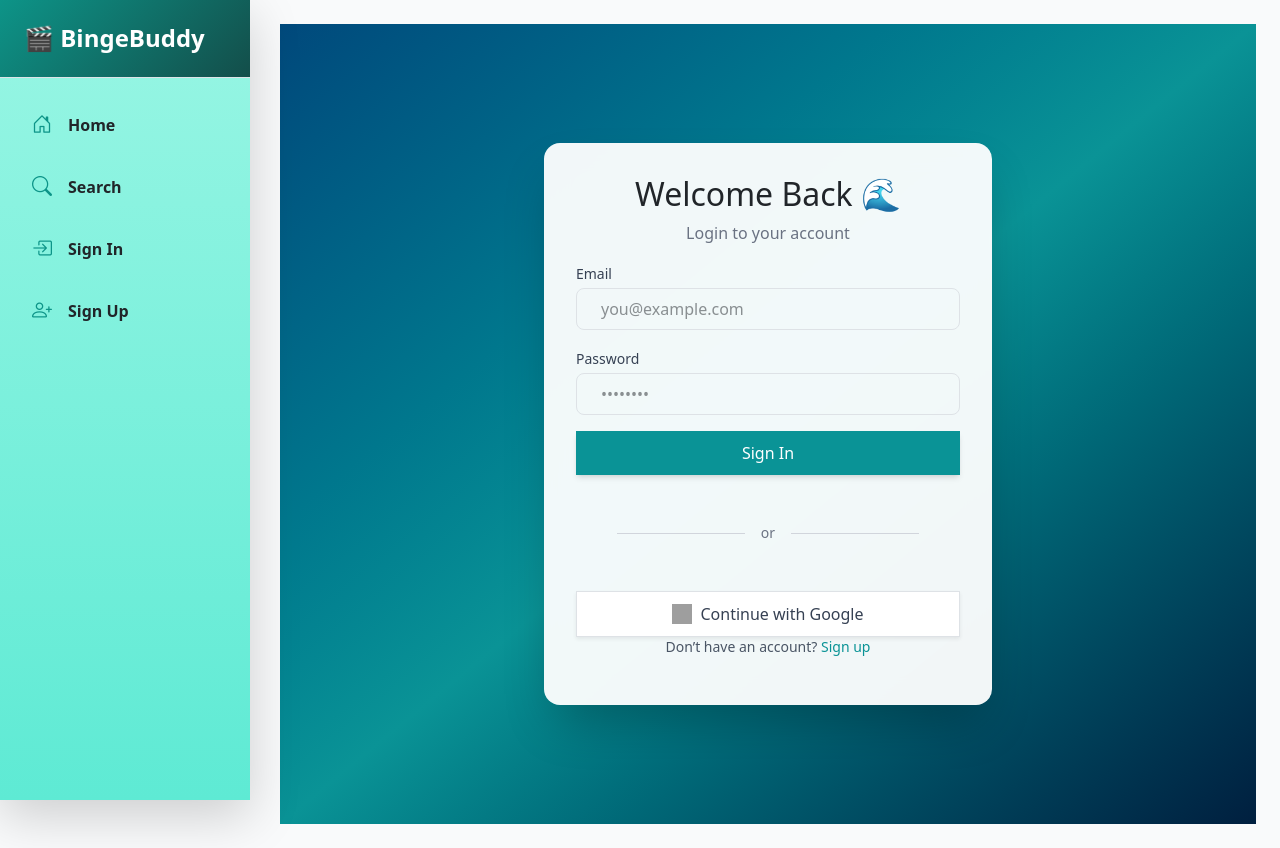
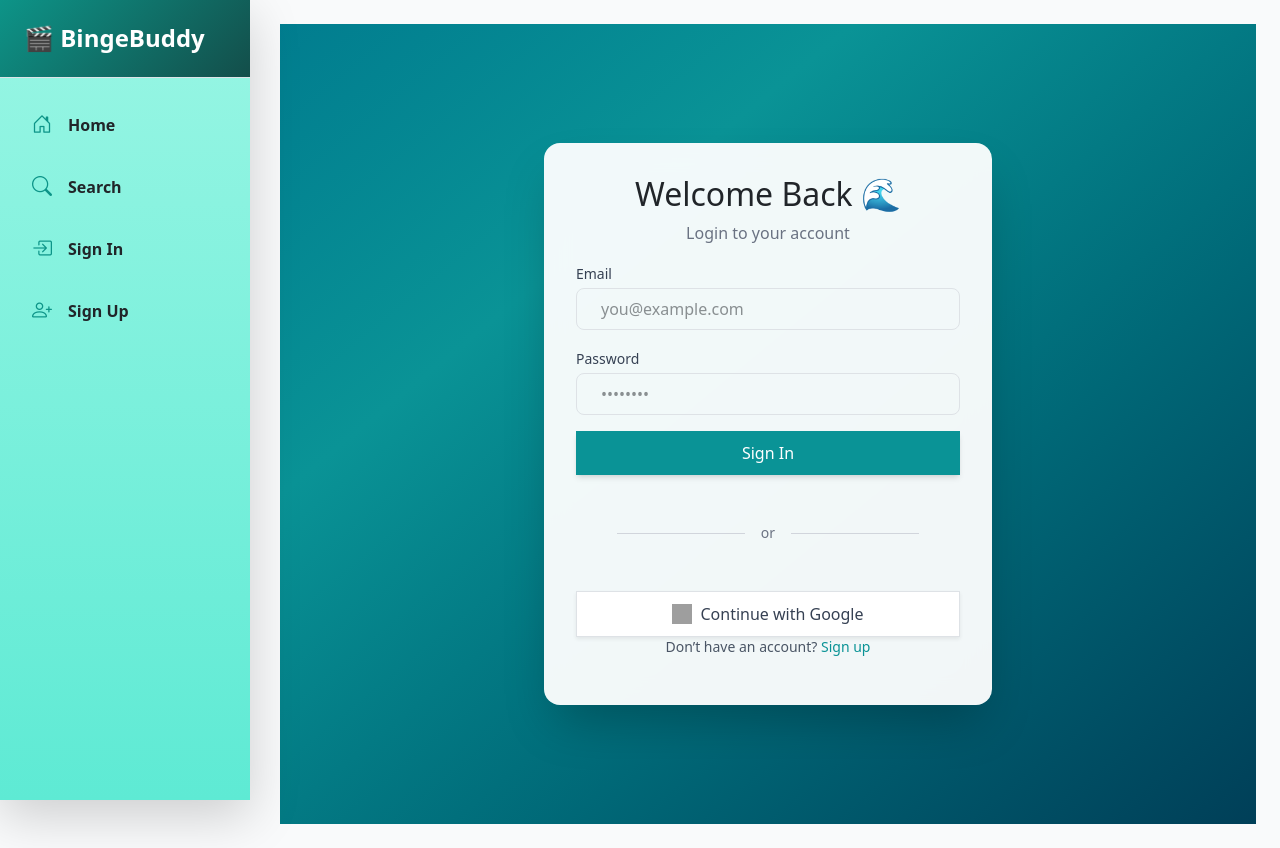
Before and after one commit to Potato-Yang001/movie-explorer, a React (Vite) app: page /auth in a window 1280 px wide. Built offline with nearby package versions, Linux system fonts and the light colour scheme; no server answers; grey boxes are pictures that could not be loaded.

Commit message:
Fix the review for submit and user review

```diff
--- a/src/components/DetailPage.jsx
+++ b/src/components/DetailPage.jsx
@@ -99,7 +99,7 @@ export default function DetailPage() {
                 await uploadBytes(imageRef, reviewImage);
                 imageUrl = await getDownloadURL(imageRef);
             }
-
+            console.log(imageUrl)
             await addDoc(collection(db, "reviews"), {
                 user: currentUser?.displayName || currentUser?.email || "Anonymous",
                 userId: currentUser?.uid,
@@ -126,6 +126,7 @@ export default function DetailPage() {
             const querySnapshot = await getDocs(q);
             const reviewData = querySnapshot.docs.map((doc) => doc.data());
             setReviews(reviewData);
+            console.log(querySnapshot)
         } catch (err) {
             console.error("Error fetching reviews:", err);
         }
--- a/src/firebase.js
+++ b/src/firebase.js
@@ -10,8 +10,9 @@ import { getFirestore } from "firebase/firestore";
 const firebaseConfig = {
     apiKey: "AIzaSyC1IcVmtNl1qs3T3oHIJfxG9DNVM6K370k",
     authDomain: "movie-tracker-875e5.firebaseapp.com",
+    databaseURL: "https://movie-tracker-875e5-default-rtdb.firebaseio.com",
     projectId: "movie-tracker-875e5",
-    storageBucket: "movie-tracker-875e5.appspot.com",
+    storageBucket: "movie-tracker-875e5.firebasestorage.app",
     messagingSenderId: "273552178067",
     appId: "1:273552178067:web:2345d88cbd852c1d8cc666"
 };
--- a/src/index.css
+++ b/src/index.css
@@ -1 +1,18 @@
 @import "tailwindcss";
+
+@keyframes gradient-x {
+
+    0%,
+    100% {
+        background-position: 0% 50%;
+    }
+
+    50% {
+        background-position: 100% 50%;
+    }
+}
+
+.animate-gradient-x {
+    background-size: 200% 200%;
+    animation: gradient-x 10s ease infinite;
+}
```
